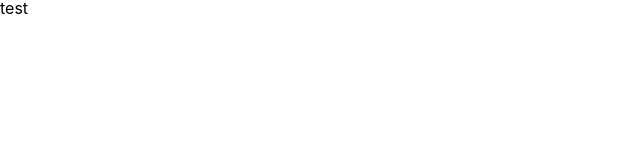
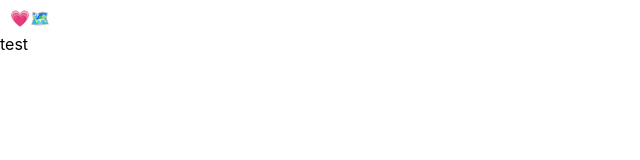
Before and after one commit to woorykim/Invitation, a React (Create React App) app: page / in a window 1280 px wide. Shown: the top 160 px of the page, without its empty margins (0-640 px from the left). Built offline with nearby package versions, Linux system fonts and the light colour scheme.

Commit message:
커스텀 훅 테스트

```diff
--- a/src/App.tsx
+++ b/src/App.tsx
@@ -1,7 +1,23 @@
-import React from "react";
+import React, { useEffect } from "react";
+import { useScroll } from "./hook/useScroll";
+import { useWindowResize } from "./hook/useWindowResize";
+import { HeadBar } from "./component/layout/HeadBar";
 
 function App() {
-  return <div>test</div>;
+  const { y } = useScroll();
+
+  useWindowResize();
+
+  return (
+    <div
+      style={{
+        backgroundColor: y > 100 ? "" : "auto",
+      }}
+    >
+      <HeadBar></HeadBar>
+      test
+    </div>
+  );
 }
 
 export default App;
```
